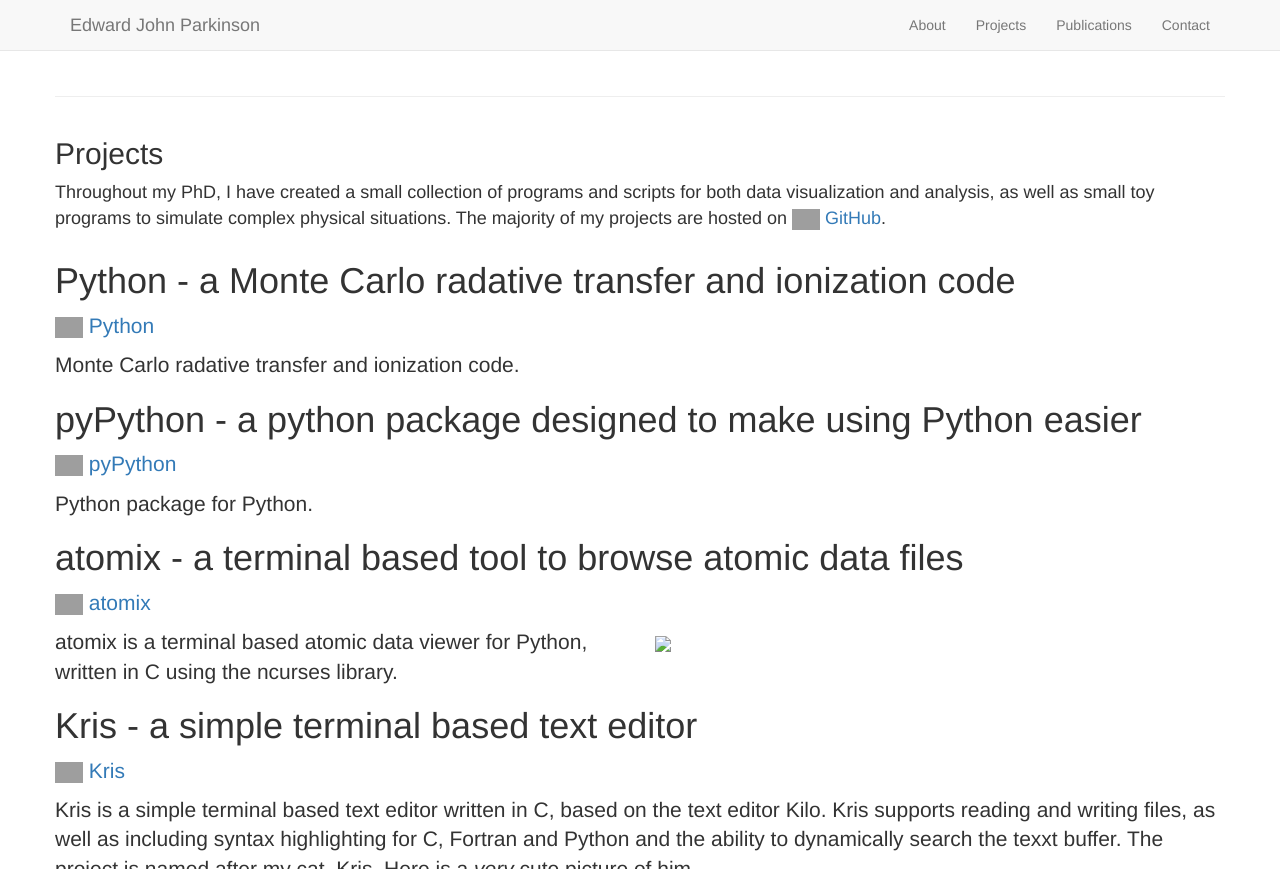
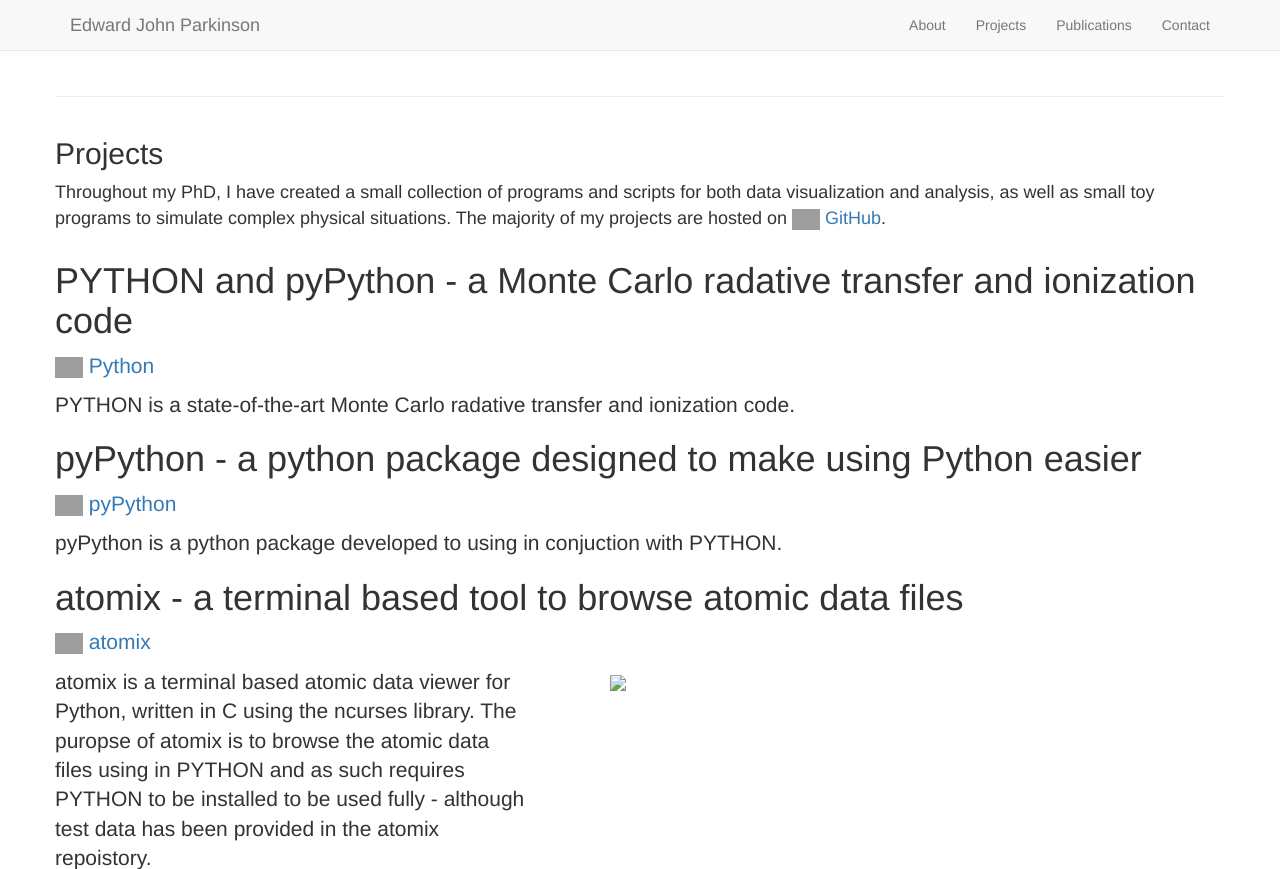
Before and after one commit to saultyevil/saultyevil.github.io, a Jekyll site: the page built from _posts/2020-01-01-projects.markdown, in a window 1280 px wide and 1400 px high, scrolled down 565 px, cut to the strip 0-869 px from the top of the window. Built offline with Jekyll 4.4.1, drawn with Linux system fonts in a browser that asks for light colours; nearby versions of some CDN libraries; library files that are not in the unit come from our copies; some of the changed text lies outside the part shown; grey boxes are pictures that could not be loaded.

Commit message:
New image and testing new layout

```diff
--- a/_posts/2020-01-01-projects.markdown
+++ b/_posts/2020-01-01-projects.markdown
@@ -6,29 +6,32 @@ title: ""
 description: |
 ---
 
-# Python - a Monte Carlo radative transfer and ionization code
+# PYTHON and pyPython - a Monte Carlo radative transfer and ionization code
 
 <img src="https://github.githubassets.com/images/modules/logos_page/GitHub-Mark.png" alt="" width="28"/> [Python](https://github.com/saultyevil/python)
 
-Monte Carlo radative transfer and ionization code.
+PYTHON is a state-of-the-art Monte Carlo radative transfer and ionization code.
 
 # pyPython - a python package designed to make using Python easier
 
 <img src="https://github.githubassets.com/images/modules/logos_page/GitHub-Mark.png" alt="" width="28"/> [pyPython](https://github.com/saultyevil/pypython)
 
-Python package for Python.
+pyPython is a python package developed to using in conjuction with PYTHON.
 
 # atomix - a terminal based tool to browse atomic data files
 
 <img src="https://github.githubassets.com/images/modules/logos_page/GitHub-Mark.png" alt="" width="28"/> [atomix](https://github.com/saultyevil/atomix)
 
-<div class="row">
-    <div class="col-md-6">
-        atomix is a terminal based atomic data viewer for Python, written in C using
-        the ncurses library.
+<div class="row vertical-align">
+    <div class="col-md-5">
+        atomix is a terminal based atomic data viewer for Python, written in C
+        using the ncurses library. The puropse of atomix is to browse the atomic
+        data files using in PYTHON and as such requires PYTHON to be installed
+        to be used fully - although test data has been provided in the atomix
+        repoistory.
     </div>
-    <div class="col-md-6">
-        <img src="img/projects/atomix.png" style="width: 20vw; min-width: 330px;">
+    <div class="col-md-7" align="center">
+        <img src="img/projects/atomix.png" style="width: 20vw; min-width: 560px;">
     </div>
 </div>
 
@@ -56,12 +59,15 @@ system of differential equations.ss
 Below are some of the projects which I worked on during
 my taught course.
 
-<img src="https://github.githubassets.com/images/modules/logos_page/GitHub-Mark.png" alt="" width="28"/> [Simulation and Modelling](https://github.com/saultyevil/Simulation-and-Modelling)
-
-<img src="https://github.githubassets.com/images/modules/logos_page/GitHub-Mark.png" alt="" width="28"/> [Numerical Methods](https://github.com/saultyevil/Numerical-Methods)
-
-<img src="https://github.githubassets.com/images/modules/logos_page/GitHub-Mark.png" alt="" width="28"/> [MPI Edge Reverse](https://github.com/saultyevil/MPI-Edge-Reverse)
-
-<img src="https://github.githubassets.com/images/modules/logos_page/GitHub-Mark.png" alt="" width="28"/> [CUDA Edge Reverse](https://github.com/saultyevil/CUDA-Edge-Reverse)
-
-<img src="https://github.githubassets.com/images/modules/logos_page/GitHub-Mark.png" alt="" width="28"/> [OpenMP Scheduler](https://github.com/saultyevil/OpenMP-Affinity-Scheduler)
+<div class="row vertical-align">
+    <div class="col-md-6">
+        <img src="https://github.githubassets.com/images/modules/logos_page/GitHub-Mark.png" alt="" width="28"/> <a href="https://github.com/saultyevil/Simulation-and-Modelling">Simulation and Modelling</a><br><br>
+        <img src="https://github.githubassets.com/images/modules/logos_page/GitHub-Mark.png" alt="" width="28"/> <a href="https://github.com/saultyevil/Numerical-Methods">Numerical Methods</a><br><br>
+        <img src="https://github.githubassets.com/images/modules/logos_page/GitHub-Mark.png" alt="" width="28"/> <a href="https://github.com/saultyevil/MPI-Edge-Reverse">MPI Edge Reverse</a><br><br>
+        <img src="https://github.githubassets.com/images/modules/logos_page/GitHub-Mark.png" alt="" width="28"/> <a href="https://github.com/saultyevil/CUDA-Edge-Reverse">CUDA Edge Reverse</a><br><br>
+        <img src="https://github.githubassets.com/images/modules/logos_page/GitHub-Mark.png" alt="" width="28"/> <a href="https://github.com/saultyevil/OpenMP-Affinity-Scheduler">OpenMP Affinity Scheduler</a>
+    </div>
+    <div class="col-md-6">
+        <img src="img/projects/ngcm.png" style="width: 20vw; min-width: 450px;">
+    </div>
+</div>
```
Also changed, not shown: img/projects/kris_text_editor.png.
